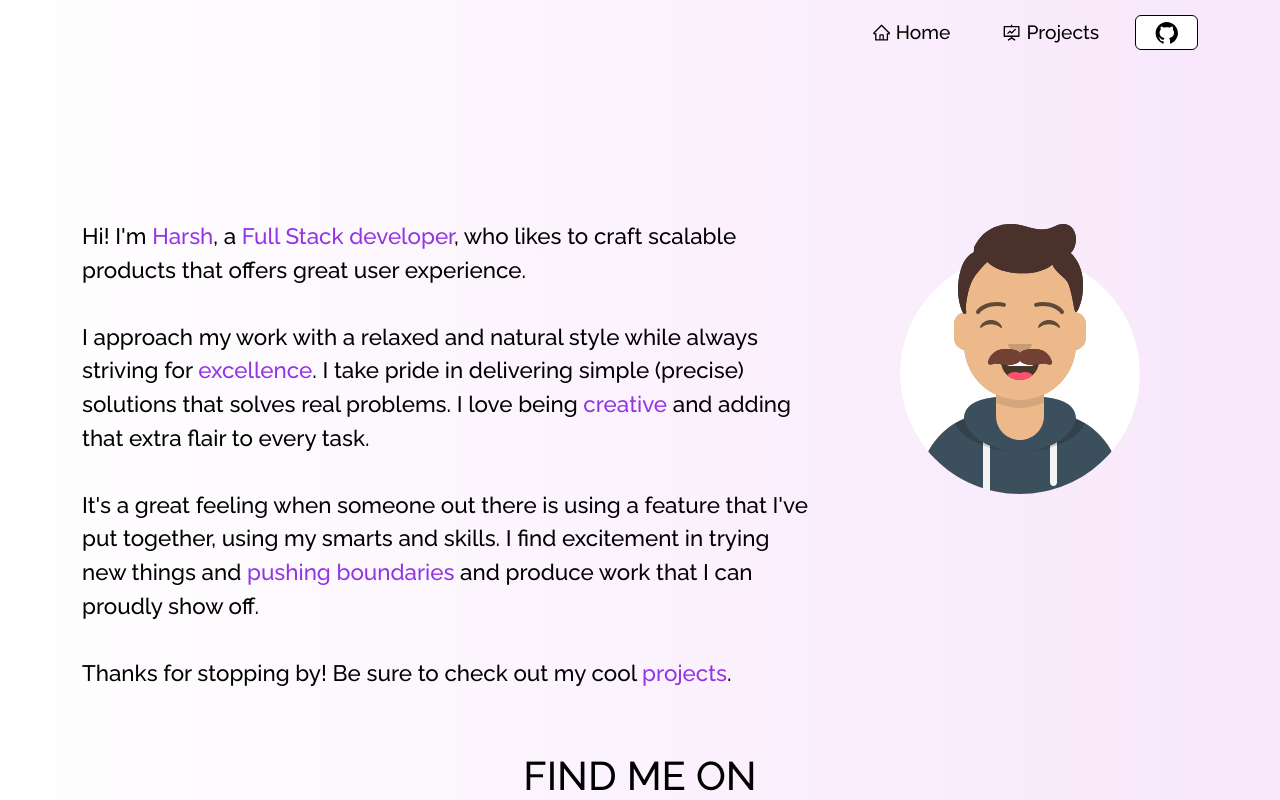
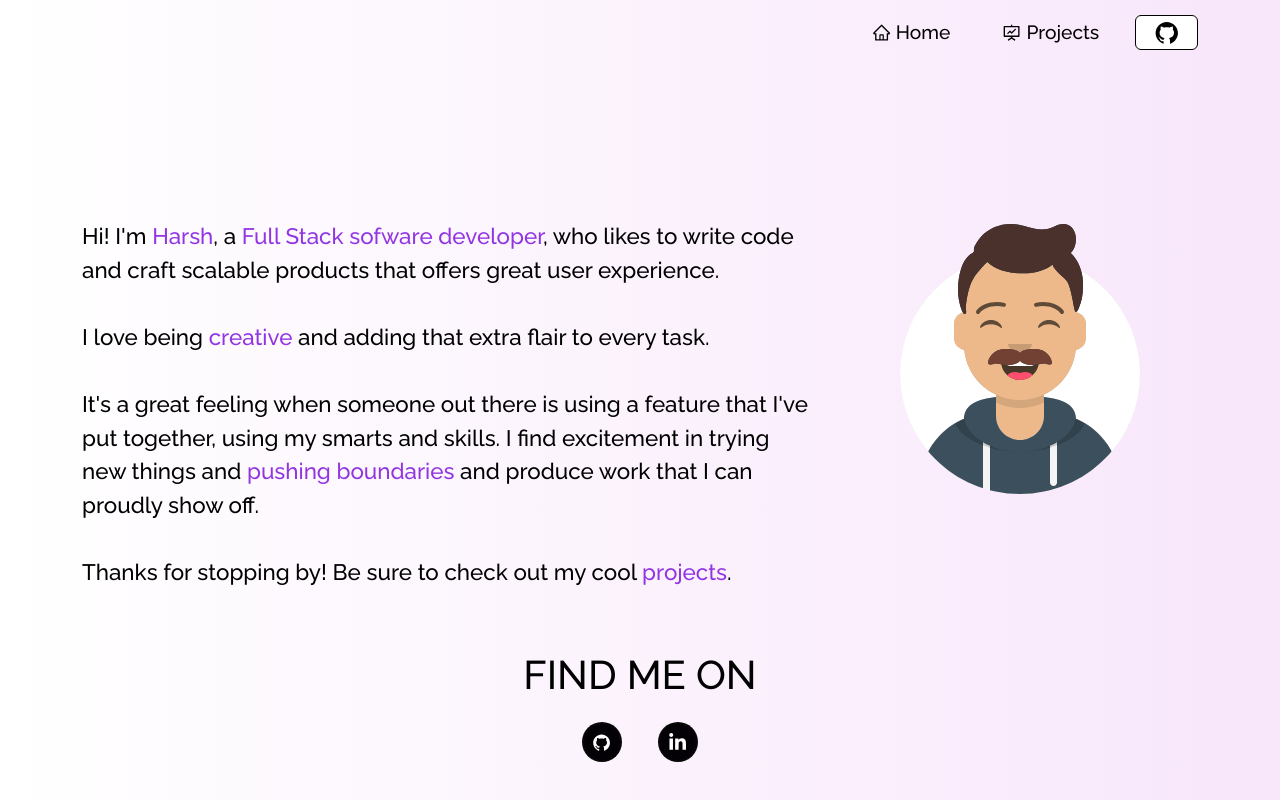
Before and after one commit to hbodgal/portfolio-main, a React (Create React App) app: page /#/ in a window 1280 px wide. Shown: the top 800 px of the page. Built offline with nearby package versions, Linux system fonts and the light colour scheme.

Commit message:
edited content for home page

```diff
--- a/src/components/Home/Home2.js
+++ b/src/components/Home/Home2.js
@@ -24,13 +24,15 @@ function Home2() {
               </b>{" "}
               and more with ease. */}
             <p className="home-about-body">
-              Hi! I'm <span className="purple">Harsh</span>, a <span className="purple">Full Stack developer</span>, who
-              likes to craft scalable products that offers great user
+              Hi! I'm <span className="purple">Harsh</span>, a <span className="purple">Full Stack sofware developer</span>, who
+              likes to write code and craft scalable products that offers great user
               experience.
               <br />
-              <br />I approach my work with a relaxed and natural style while always
+              <br />
+              {/* I approach my work with a relaxed and natural style while always
               striving for <span class="purple">excellence</span>.
-              I take pride in delivering simple (precise) solutions that solves real problems. I love being <span class="purple">creative</span> and adding that extra flair to every
+              I take pride in delivering simple (precise) solutions that solves real problems. */}
+              I love being <span class="purple">creative</span> and adding that extra flair to every
               task. <br />
               <br />It's a great feeling when someone out there is using a
               feature that I've put together, using my smarts and skills.  {/* Tech and
--- a/src/style.css
+++ b/src/style.css
@@ -306,7 +306,7 @@ button:focus {
 
 .home-about-section {
   position: relative;
-  padding-bottom: 70px !important;
+  padding-bottom: 150px !important;
   padding-top: 70px !important;
 }
 
```
